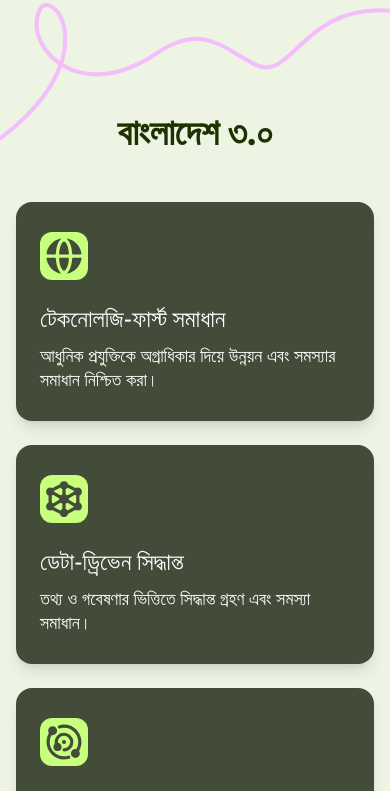
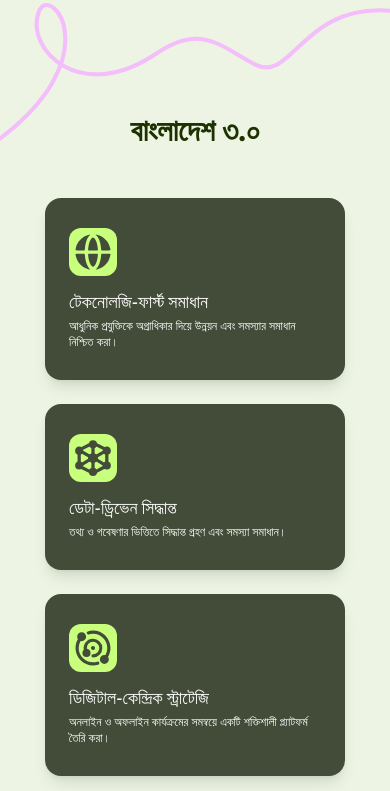
Before and after one commit to solaiman5683/lobon, a Next.js app: page / in a window 390 px wide. Shown: the part 7107-7898 px from the top of the page. Built offline with nearby package versions, Linux system fonts and the light colour scheme; a web font is replaced by a local one.

Commit message:
feat: improve text responsiveness and layout in governance, mission, and platform components

```diff
--- a/components/common/home/our-governance.tsx
+++ b/components/common/home/our-governance.tsx
@@ -13,12 +13,12 @@ export default function OurGovernance()
           আমাদের গভর্নেন্স সিস্টেম ক্রেডিট সিস্টেমের উপর ভিত্তি করে ডিজাইন করা হবে, যেখানে ক্রেডিট নাম্বার সদস্যদের মধ্যে ডায়নামিকভাবে তাদের অবদানের ভিত্তিতে বিতরণ করা হবে।
         </p>
 
-        <div className="flex lg:flex-row flex-col-reverse gap-10 my-[50px]">
+        <div className="flex lg:flex-row flex-col gap-10 my-[50px]">
           <div className="lg:w-[600px]">
             <Image src="/images/governance-logo.svg" width={600} height={880} alt="Our Governance" className="w-full h-auto" />
           </div>
 
-          <div className="flex-1 flex flex-col justify-between space-y-3">
+          <div className="flex-1 flex flex-col justify-between space-y-3 w-[300px] md:w-full mx-auto">
             <div className="bg-[#434C39] rounded-xl p-8 flex flex-col items-center w-full">
               <Image src="/icons/election-credit.svg" width={48} height={48} alt="Our Governance" />
               <h4 className="text-center justify-start text-white text-2xl font-semibold leading-loose">Donate Credit</h4>
@@ -39,11 +39,11 @@ export default function OurGovernance()
           </div>
         </div>
 
-        <p className="max-w-[579px] justify-start text-neutral-900 text-xl font-medium font-noto-sans leading-loose mb-5">
+        <p className="max-w-[579px] justify-start text-neutral-900 lg:text-xl text-base font-medium font-noto-sans lg:leading-loose mb-5">
           এই সিস্টেমের উপর ভিত্তি করে সাধারণ মেম্বাররা আমাদের ইন্টারনাল পার্টির হায়ারার্কি পজিশনগুলোতে নির্বাচনে অংশগ্রহণ করতে পারবে।
         </p>
 
-        <Button className="bg-[#86cd58] hover:bg-[#88d157] text-black text-lg font-semibold leading-normal rounded-full px-8 py-3 h-auto">
+        <Button className="bg-[#86cd58] hover:bg-[#88d157] text-black lg:text-lg font-semibold leading-normal rounded-full px-8 py-3 h-auto">
           বিস্তারিত জানুন
         </Button>
       </div>
--- a/components/common/home/our-mission.tsx
+++ b/components/common/home/our-mission.tsx
@@ -72,26 +72,26 @@ export default function OurMission()
         <div className="min-h-screen">
             <div className="relative max-w-5xl mx-auto px-4 lg:px-0 lg:pb-32 pb-12">
                 {/* Header */}
-                <h1 className="text-4xl font-bold text-center mb-12 text-[#1D3200]">
+                <h1 className="lg:text-5xl text-3xl font-bold text-center mb-12 text-[#1D3200]">
                     বাংলাদেশ ৩.০
                 </h1>
 
                 {/* Feature Grid */}
-                <div className="grid grid-cols-1 md:grid-cols-2 lg:grid-cols-3 gap-6 mb-16">
+                <div className="grid grid-cols-1 md:grid-cols-2 lg:grid-cols-3 gap-6 mb-16 w-[300px] md:w-full mx-auto">
                     {features.map((feature, index) => (
                         <div
                             key={index}
                             className="bg-[#434C39] rounded-[16px] py-[30px] px-[24px] text-white shadow-lg"
                         >
-                            <div className="mb-[25px] flex">
+                            <div className="lg:mb-[25px] mb-3 flex">
                                 <span className="flex items-center justify-center bg-[#C8FF7D] p-1 rounded-xl">
                                     {<feature.icon className="size-[40px] text-[#434C39]" />}
                                 </span>
                             </div>
-                            <p className="font-hind-siliguri mb-2 font-medium text-[24px] leading-[30px] tracking-[0%]">
+                            <p className="font-hind-siliguri lg:mb-2 font-medium lg:text-[24px] text-lg leading-[30px] tracking-[0%]">
                                 {feature.title}
                             </p>
-                            <p className="font-noto-sans font-normal text-[18px] leading-[24px] tracking-[0%]">
+                            <p className="font-noto-sans font-normal lg:text-[18px] text-xs lg:leading-[24px] tracking-[0%]">
                                 {feature.description}
                             </p>
                         </div>
@@ -100,24 +100,26 @@ export default function OurMission()
 
                 {/* Mission Section */}
                 <div className="mb-12 grid gap-8 md:grid-cols-2 md:gap-12">
-                    <div className="space-y-6">
+                    <div className="lg:space-y-6 space-y-4">
                         <Image
                             src="/icons/rocket-icon.svg"
                             alt="Logo"
                             width={64}
                             height={64}
-                            className="h-16 w-16"
+                            className="lg:size-16 size-12"
                         />
-                        <h2 className="font-hind-siliguri font-semibold text-[#1D3200] text-[55px] leading-[60.5px] tracking-[-0.01em]">
+                        <h2 className="font-semibold text-[#1D3200] lg:text-5xl text-3xl lg:leading-[60.5px] tracking-[-0.01em]">
                             আমাদের মিশন
                         </h2>
-                        <p className="max-w-[480px] text-[#1D3200] text-xl font-noto-sans leading-9">
-                            অনেক সময় আমরা ভিশন এবং মিশন নিয়ে বিভ্রান্ত হতে পারি। এখানে যা উল্লেখ করা হয়েছে, তা হলো ভিশন, যা আমাদের দীর্ঘমেয়াদী লক্ষ্য এবং সামগ্রিক দৃষ্টিভঙ্গি। <br />
+                        <p className="max-w-[480px] text-[#1D3200] lg:text-xl text-base font-noto-sans lg:leading-9">
+                            অনেক সময় আমরা ভিশন এবং মিশন নিয়ে বিভ্রান্ত হতে পারি। এখানে যা উল্লেখ করা হয়েছে, তা হলো ভিশন, যা আমাদের দীর্ঘমেয়াদী লক্ষ্য এবং সামগ্রিক দৃষ্টিভঙ্গি।
+                            <br />
+                            <br />
                             মিশন হলো সেই নির্দিষ্ট উপায়, যার মাধ্যমে আমরা ধাপে ধাপে সেই লক্ষ্য অর্জন করতে পারি।
                         </p>
                     </div>
                     <div className="flex items-center justify-center">
-                        <div className="relative h-48 w-48 md:h-64 md:w-64">
+                        <div className="relative size-48 md:size-64">
                             <Image
                                 src="/backgrounds/mission.svg"
                                 alt="Illustration"
@@ -139,7 +141,7 @@ export default function OurMission()
                     />
                 </div>
 
-                <p className="max-w-[468.63px] mx-auto text-center justify-start text-lime-950 text-2xl font-medium font-noto-sans leading-9 mt-[60px]">
+                <p className="max-w-[468.63px] mx-auto text-center justify-start text-lime-950 lg:text-2xl text-base font-medium font-noto-sans lg:leading-9 mt-[60px]">
                     এখানে, আমরা সামারি তুলে ধরেছি। আমাদের বিস্তারিত হোয়াইট পেপার আসছে শীঘ্রই।
                 </p>
             </div>
--- a/components/common/home/our-platform.tsx
+++ b/components/common/home/our-platform.tsx
@@ -7,16 +7,16 @@ export default function OurPlatform()
         <div className="bg-[#0A221F] lg:py-32 py-12">
             <div className="container space-y-5">
                 <h3
-                    className="self-stretch justify-start text-white text-5xl font-medium leading-[55px]">
+                    className="self-stretch justify-start text-white lg:text-5xl text-3xl font-medium leading-[55px]">
                     আমাদের প্ল্যাটফর্ম
                 </h3>
-                <p className="max-w-4xl text-xl">
+                <p className="max-w-4xl lg:text-xl text-base">
                     আমরা শুধু নিজেদের রাজনৈতিক দল হিসেবে উপস্থাপন করতে চাই না। আমাদের লক্ষ্য হলো একটি বিশ্বমানের কমিউনিটি তৈরি করা, যেখানে শুধুমাত্র রাজনীতি নিয়ে কাজ করার মধ্যে সীমাবদ্ধ থাকবো না। এখানে আমরা শিখব ও কাজ করব, কীভাবে গ্লোবাল স্টার্টআপ ব্যবসা শুরু করতে হয়, প্রোডাক্ট লঞ্চ করা যায়, ইনোভেশনের পথে এগিয়ে যেতে হয় এবং গ্লোবাল ট্রেন্ডগুলোকে প্রভাবিত করতে হয়।
                     <br />
                     <br />
                     আমরা একটি এমন কমিউনিটি-ফার্স্ট প্ল্যাটফর্ম তৈরি করছি, যেখানে প্রতিটি সদস্য তাদের সময় ব্যয় করে নিজেদের মধ্যে স্বয়ংক্রিয়ভাবে ব্যক্তিগত ও পেশাগত উন্নতি ঘটাতে পারবে। এটি হবে এমন একটি প্ল্যাটফর্ম, যা একত্রিত করে রাজনীতি, ব্যবসা, ইনোভেশন এবং গ্লোবাল ট্রেন্ডের মতো গুরুত্বপূর্ণ বিষয়গুলো, এবং আমাদের সদস্যদের জন্য একটি গঠনমূলক ও ফলপ্রসূ অভিজ্ঞতা নিশ্চিত করবে।
                 </p>
-                <Button className="bg-[#bef264] hover:bg-[#bef264] text-black text-lg font-semibold leading-normal rounded-full px-8 py-3 h-auto">
+                <Button className="bg-[#bef264] hover:bg-[#bef264] text-black lg:text-lg font-semibold leading-normal rounded-full px-8 py-3 h-auto">
                     বিস্তারিত জানুন
                 </Button>
 
```
Also changed, not shown: public/images/roadmap-mobile.svg.
